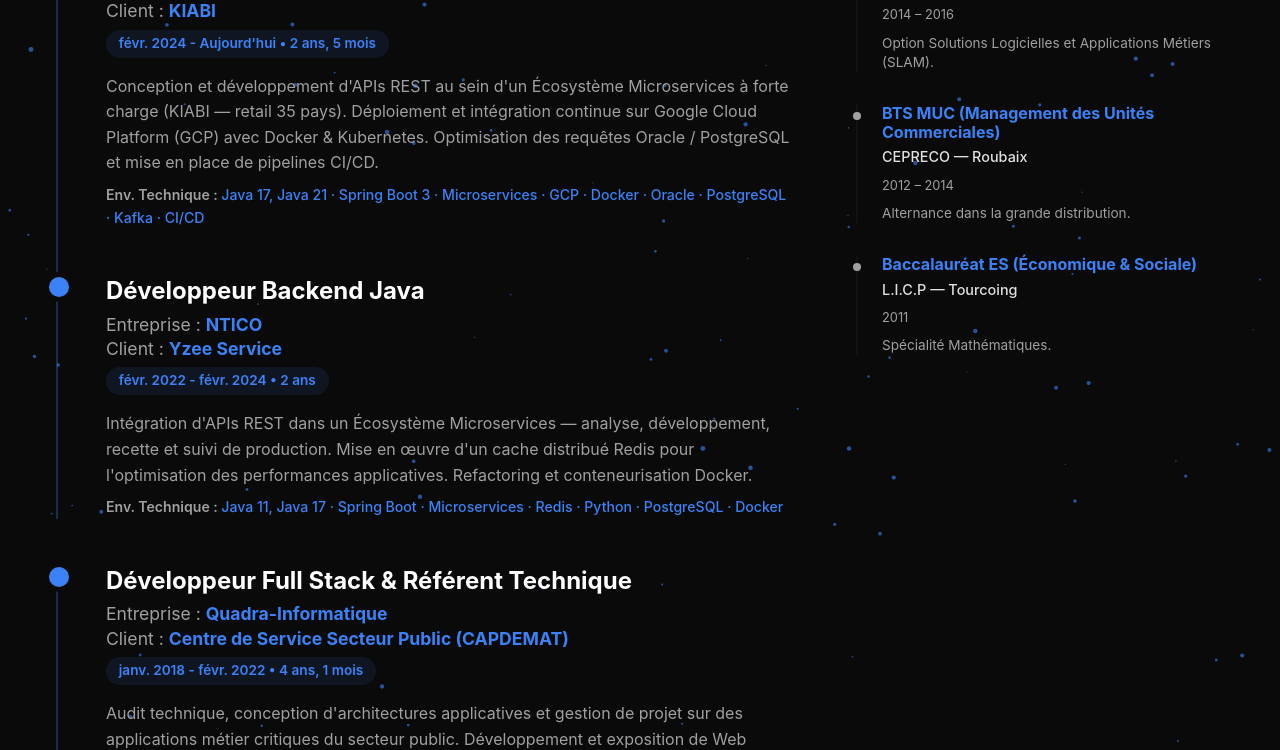
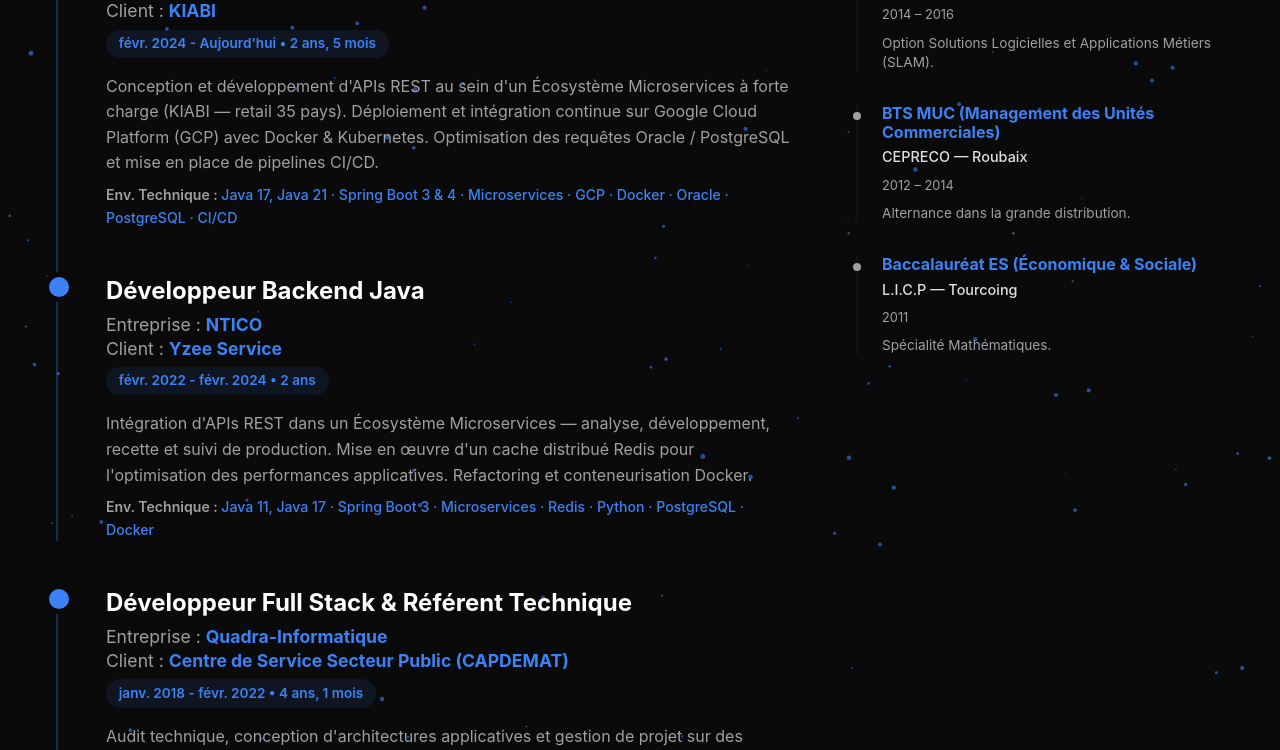
Before and after one commit to MDelory/cv-website, a React (Vite) app: page / in a window 1280 px wide. Shown: the part 1999-2749 px from the top of the page. Built offline with nearby package versions, Linux system fonts and the light colour scheme.

Commit message:
Update data

```diff
--- a/src/data/cvData.js
+++ b/src/data/cvData.js
@@ -26,7 +26,7 @@ export const skillCategories = [
         pdfLabel: 'BACKEND & LANGAGES',
         skills: [
             'Java (versions 8, 11, 17, 21, 25)',
-            'Spring Boot 3 / Framework Spring',
+            'Spring Boot 3 & 4 / Framework Spring',
             'Écosystème Microservices & REST APIs',
             'PHP / Symfony & Node.js',
             'Clean Code, DDD & TDD',
@@ -49,7 +49,7 @@ export const skillCategories = [
         pdfLabel: 'DEVOPS & OUTILS',
         skills: [
             'Google Cloud Platform (GCP)',
-            'Docker / Kubernetes',
+            'Docker / Kubernetes (GKE) / CloudRun',
             'Pipelines CI/CD & GitHub Actions',
             'OAuth2 / JWT & Sécurité API',
             'Méthode Agile / Scrum',
@@ -66,12 +66,12 @@ export const experiences = [
         startDate: '2024-02-11',
         endDate: null, // Présent
         description: "Conception et développement d'APIs REST au sein d'un Écosystème Microservices à forte charge (KIABI — retail 35 pays). Déploiement et intégration continue sur Google Cloud Platform (GCP) avec Docker & Kubernetes. Optimisation des requêtes Oracle / PostgreSQL et mise en place de pipelines CI/CD.",
-        envTechnique: 'Java 17, Java 21 · Spring Boot 3 · Microservices · GCP · Docker · Oracle · PostgreSQL · Kafka · CI/CD',
+        envTechnique: 'Java 17, Java 21 · Spring Boot 3 & 4 · Microservices · GCP · Docker · Oracle · PostgreSQL · CI/CD',
         bullets: [
             "Conception et développement d'APIs REST au sein d'un Écosystème Microservices à forte charge (KIABI — retail 35 pays).",
-            "Déploiement et intégration continue sur Google Cloud Platform (GCP) avec Docker & Kubernetes.",
+            "Déploiement et intégration continue sur Google Cloud Platform (GCP) avec Docker & GKE / CloudRun",
             "Optimisation des requêtes Oracle / PostgreSQL, pipelines CI/CD et résilience applicative.",
-            "Env. : Java 17, Java 21 · Spring Boot 3 · Microservices · GCP · Docker · Oracle · PostgreSQL · Kafka · CI/CD"
+            "Env. : Java 17, Java 21 · Spring Boot 3 & 4 · Microservices · GCP · Docker · Oracle · PostgreSQL · CI/CD"
         ]
     },
     {
@@ -82,12 +82,12 @@ export const experiences = [
         startDate: '2022-02-01',
         endDate: '2024-02-10',
         description: "Intégration d'APIs REST dans un Écosystème Microservices — analyse, développement, recette et suivi de production. Mise en œuvre d'un cache distribué Redis pour l'optimisation des performances applicatives. Refactoring et conteneurisation Docker.",
-        envTechnique: 'Java 11, Java 17 · Spring Boot · Microservices · Redis · Python · PostgreSQL · Docker',
+        envTechnique: 'Java 11, Java 17 · Spring Boot 3 · Microservices · Redis · Python · PostgreSQL · Docker',
         bullets: [
             "Intégration d'APIs REST dans un Écosystème Microservices — analyse, développement, recette et suivi de production.",
             "Mise en œuvre d'un cache distribué Redis pour l'optimisation des performances applicatives.",
             "Refactoring et maintenance corrective en environnement Docker conteneurisé.",
-            "Env. : Java 11, Java 17 · Spring Boot · Microservices · Redis · Python · PostgreSQL · Docker"
+            "Env. : Java 11, Java 17 · Spring Boot 3 · Microservices · Redis · Python · PostgreSQL · Docker"
         ]
     },
     {
@@ -98,11 +98,11 @@ export const experiences = [
         startDate: '2018-01-01',
         endDate: '2022-02-21',
         description: "Audit technique, conception d'architectures applicatives et gestion de projet sur des applications métier critiques du secteur public. Développement et exposition de Web Services REST & SOAP sécurisés.",
-        envTechnique: 'Java 8, Java 11 · PHP · Symfony · HTML/CSS · JS · SQL · Web Services REST & SOAP',
+        envTechnique: 'PHP · Symfony · HTML/CSS · JS · SQL · Web Services REST & SOAP',
         bullets: [
             "Audit technique, conception d'architectures applicatives et gestion de projet sur des applications métier critiques.",
             "Développement et exposition de Web Services REST & SOAP sécurisés.",
-            "Env. : Java 8, Java 11 · PHP · Symfony · HTML/CSS · JS/jQuery · SQL · REST/SOAP · SuiteCRM · Wordpress"
+            "Env. : PHP · Symfony · HTML/CSS · JS/jQuery · SQL · REST/SOAP · SuiteCRM · Wordpress"
         ]
     },
     {
```
